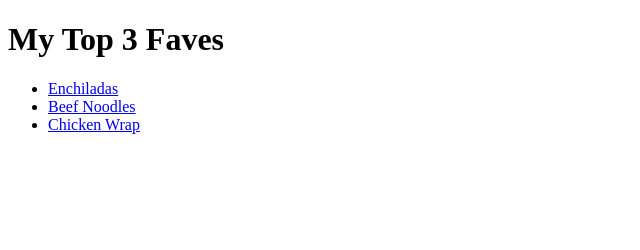
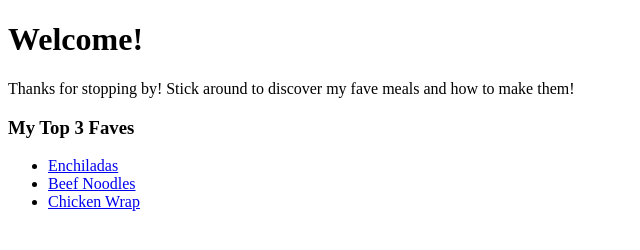
Before and after one commit to charcodes777/odin-recipies, a plain HTML site: page index.html in a window 1280 px wide. Shown: the whole page, without its empty margins (0-640 px from the left). Drawn offline with Linux system fonts and the light colour scheme.

Commit message:
Welcome message

```diff
--- a/index.html
+++ b/index.html
@@ -8,7 +8,9 @@
     </head>
 
     <body>
-        <h1>My Top 3 Faves</h1>
+        <h1>Welcome!</h1>
+        <p1>Thanks for stopping by! Stick around to discover my fave meals and how to make them!</p1>
+        <h3>My Top 3 Faves</h3>
         <ul>
          <li><a href="recipes/enchiladas.html">Enchiladas</a></li>
         <li><a href="recipes/beef-noodles.html">Beef Noodles</a></li>
```
